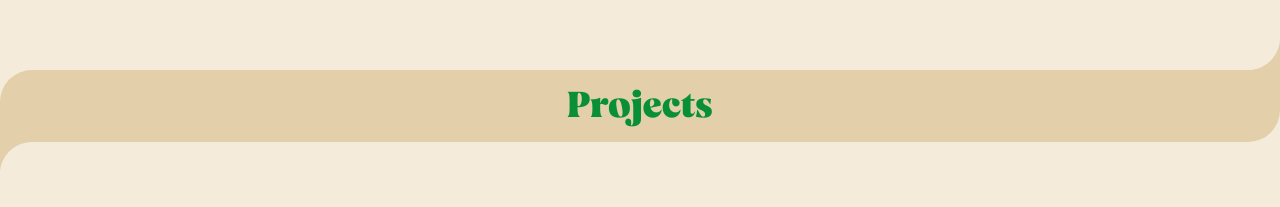
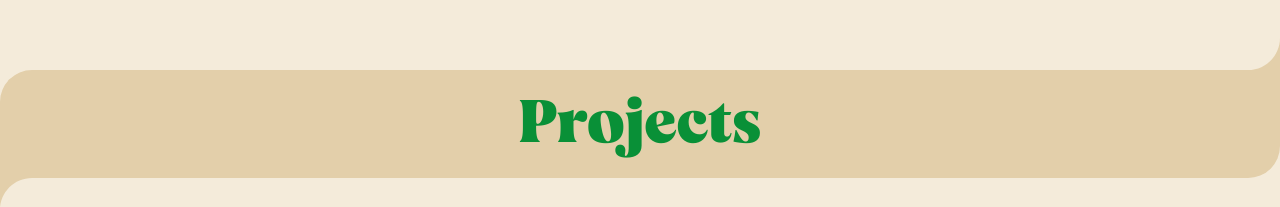
Before and after one commit to rioredwards/portfolio, a Next.js app: page / in a window 1280 px wide. Shown: the part 682-889 px from the top of the page. Before the commit the page ends 856 px from the top, so only its background shows below. Built offline with nearby package versions, Linux system fonts and the light colour scheme.

Commit message:
style: update text size and padding in SectionBreak component for better visual hierarchy

```diff
--- a/components/section-break.tsx
+++ b/components/section-break.tsx
@@ -24,8 +24,8 @@
 
   // Size variations based on height prop
   const triangleHeight = isTall ? "h-8" : "h-6";
-  const textSize = isTall ? "text-4xl" : "text-3xl";
-  const padding = isTall ? "p-4" : "p-3";
+  const textSize = isTall ? "text-6xl" : "text-4xl";
+  const padding = isTall ? "p-6" : "p-3";
 
   return (
     <div className="relative w-full">
```
